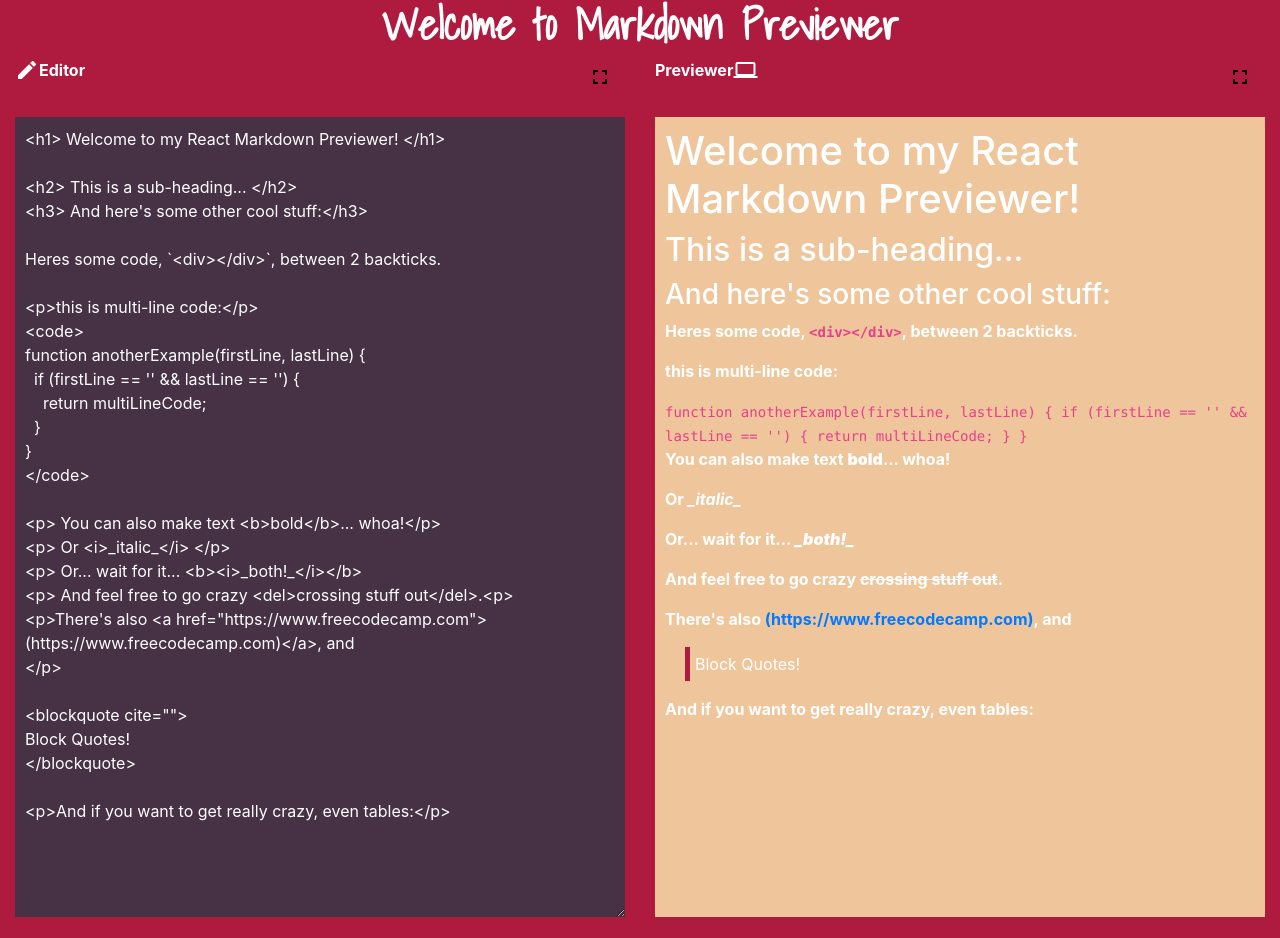
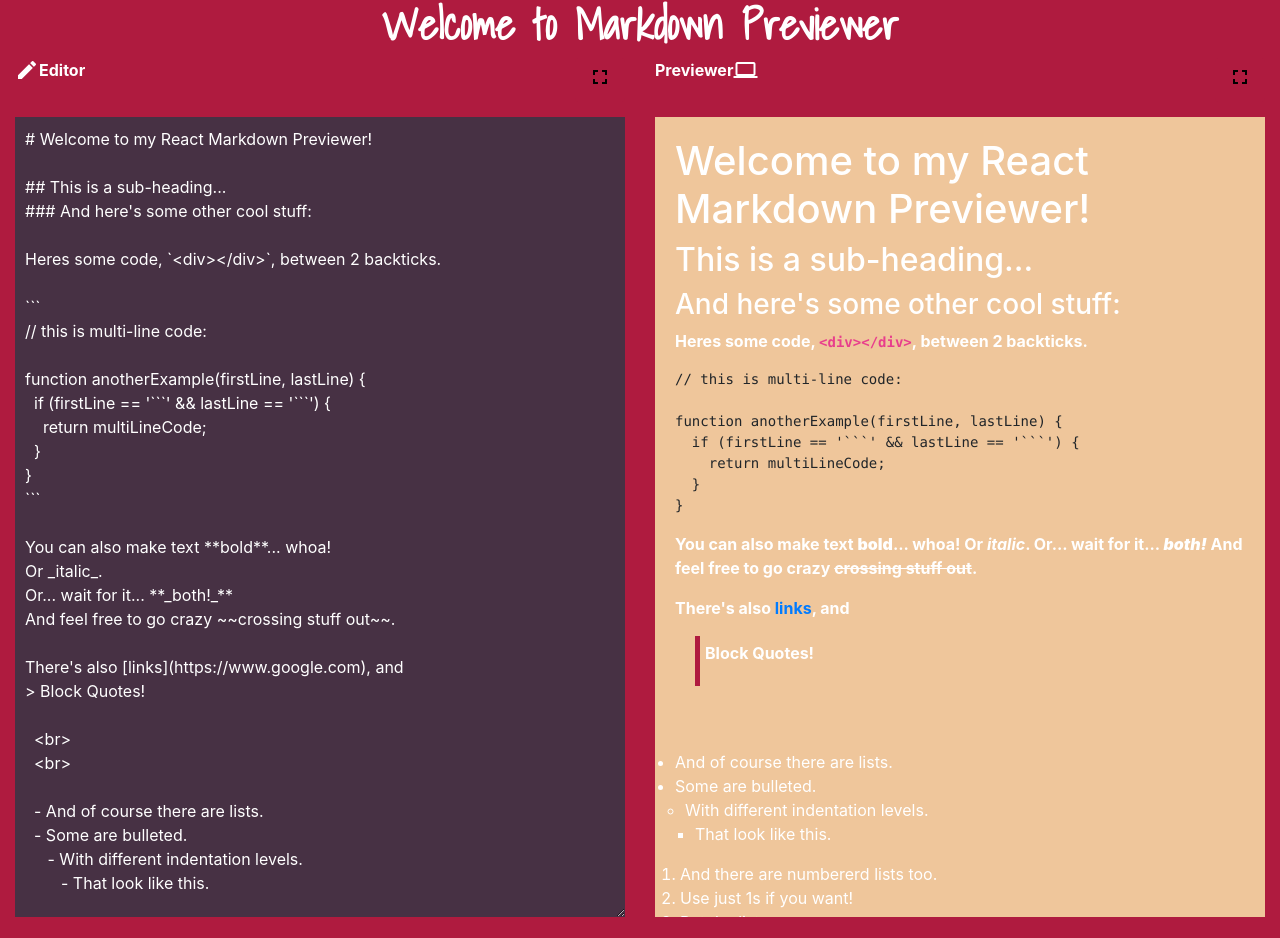
Before and after one commit to Gc0rp/markdown-previewer, a React app: page / in a window 1280 px wide. Built offline with nearby package versions, Linux system fonts and the light colour scheme.

Commit message:
Added all the default text required.

```diff
--- a/src/components/MarkdownPreview.js
+++ b/src/components/MarkdownPreview.js
@@ -19,7 +19,7 @@ const GeneratedOutput = styled.div `
     background-color: #EFC69B;
     color: white;
     border: none;
-    padding: 10px;
+    padding: 20px;
     min-height: 100vh;
     max-height: 100vh;
     overflow: auto;
--- a/src/constants/css/globalStyleSheet.js
+++ b/src/constants/css/globalStyleSheet.js
@@ -37,6 +37,18 @@ const RowStyles = `
         margin-left: 20px;
     }
 
+    ul ul {
+        padding-left: 10px;
+    }
+
+    ul ul ul {
+        padding-left: 10px;
+    }
+
+    ol{
+        padding-left: 5px;
+    }
+
 `;
 
 export default RowStyles;
--- a/src/constants/defaultMarkdownCode.js
+++ b/src/constants/defaultMarkdownCode.js
@@ -1,60 +1,42 @@
-const defaultMarkdownCode = `<h1> Welcome to my React Markdown Previewer! </h1>
+const defaultMarkdownCode = `# Welcome to my React Markdown Previewer!
 
-<h2> This is a sub-heading... </h2>
-<h3> And here's some other cool stuff:</h3>
+## This is a sub-heading...
+### And here's some other cool stuff:
 
 Heres some code, \`<div></div>\`, between 2 backticks.
 
-<p>this is multi-line code:</p>
-<code>
+\`\`\`
+// this is multi-line code:
+
 function anotherExample(firstLine, lastLine) {
-  if (firstLine == '' && lastLine == '') {
+  if (firstLine == '\`\`\`' && lastLine == '\`\`\`') {
     return multiLineCode;
   }
 }
-</code>
+\`\`\`
 
-<p> You can also make text <b>bold</b>... whoa!</p>
-<p> Or <i>_italic_</i> </p>
-<p> Or... wait for it... <b><i>_both!_</i></b>
-<p> And feel free to go crazy <del>crossing stuff out</del>.<p>
-<p>There's also <a href="https://www.freecodecamp.com">(https://www.freecodecamp.com)</a>, and
-</p>
+You can also make text **bold**... whoa!
+Or _italic_.
+Or... wait for it... **_both!_**
+And feel free to go crazy ~~crossing stuff out~~.
 
-<blockquote cite="">
-Block Quotes!
-</blockquote>
+There's also [links](https://www.google.com), and
+> Block Quotes!
 
-<p>And if you want to get really crazy, even tables:</p>
+  <br>
+  <br>
 
+  - And of course there are lists.
+  - Some are bulleted.
+     - With different indentation levels.
+        - That look like this.
+
+  1. And there are numbererd lists too.
+  1. Use just 1s if you want!
+  1. But the list goes on...
+
+
+  ![React Logo w/ Text](https://goo.gl/Umyytc)
 `;
 
-
-
-
-
-
-
-
-
-
-// Wild Header | Crazy Header | Another Header?
-// ------------ | ------------- | -------------
-// Your content can | be here, and it | can be here....
-// And here. | Okay. | I think we get it.
-
-// - And of course there are lists.
-//   - Some are bulleted.
-//      - With different indentation levels.
-//         - That look like this.
-
-
-// 1. And there are numbererd lists too.
-// 1. Use just 1s if you want!
-// 1. But the list goes on...
-// - Even if you use dashes or asterisks.
-// * And last but not least, let's not forget embedded images:
-
-
-
 export default defaultMarkdownCode;
--- a/src/index.html
+++ b/src/index.html
@@ -24,7 +24,7 @@
             <div id="root"></div>
 
 
-
+            <script src="https://cdn.freecodecamp.org/testable-projects-fcc/v1/bundle.js"></script>
             <script src="https://cdn.jsdelivr.net/npm/marked/marked.min.js"></script>
             <script
             src="https://code.jquery.com/jquery-3.3.1.slim.min.js"
```
